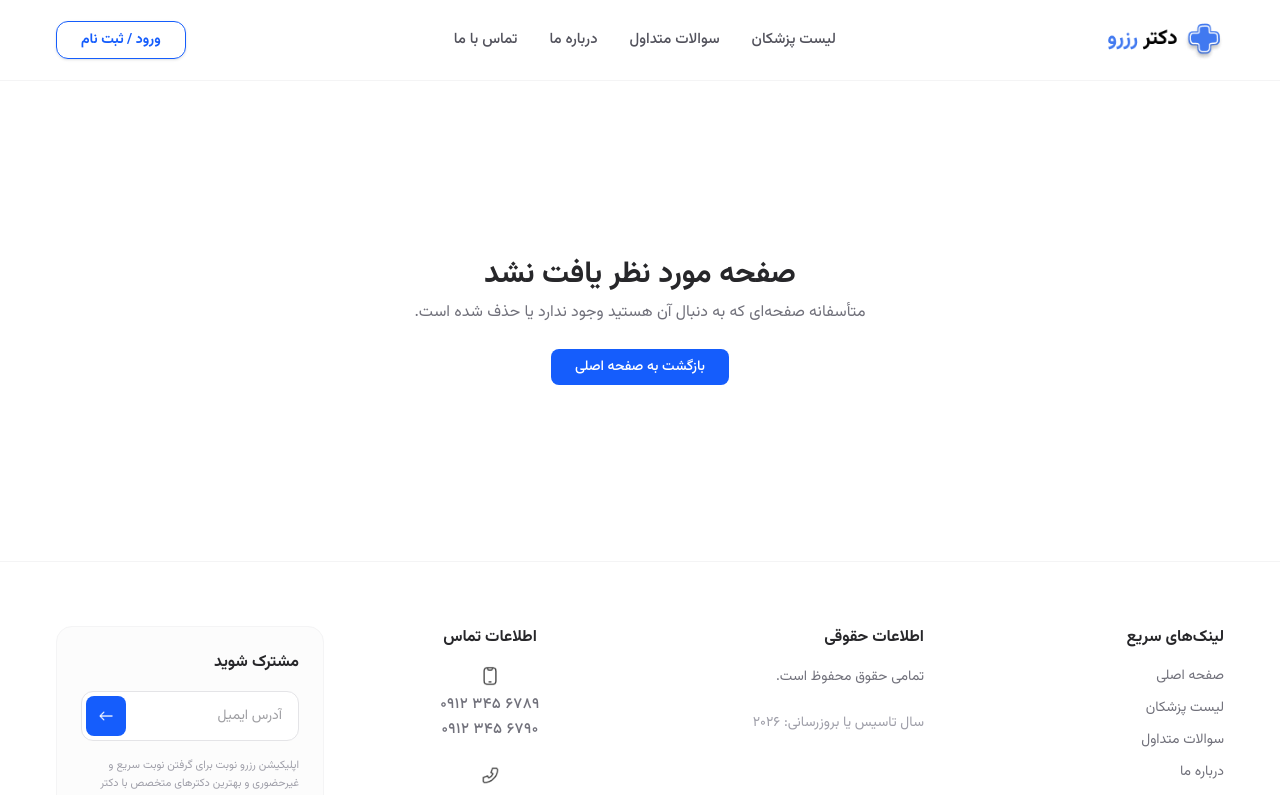
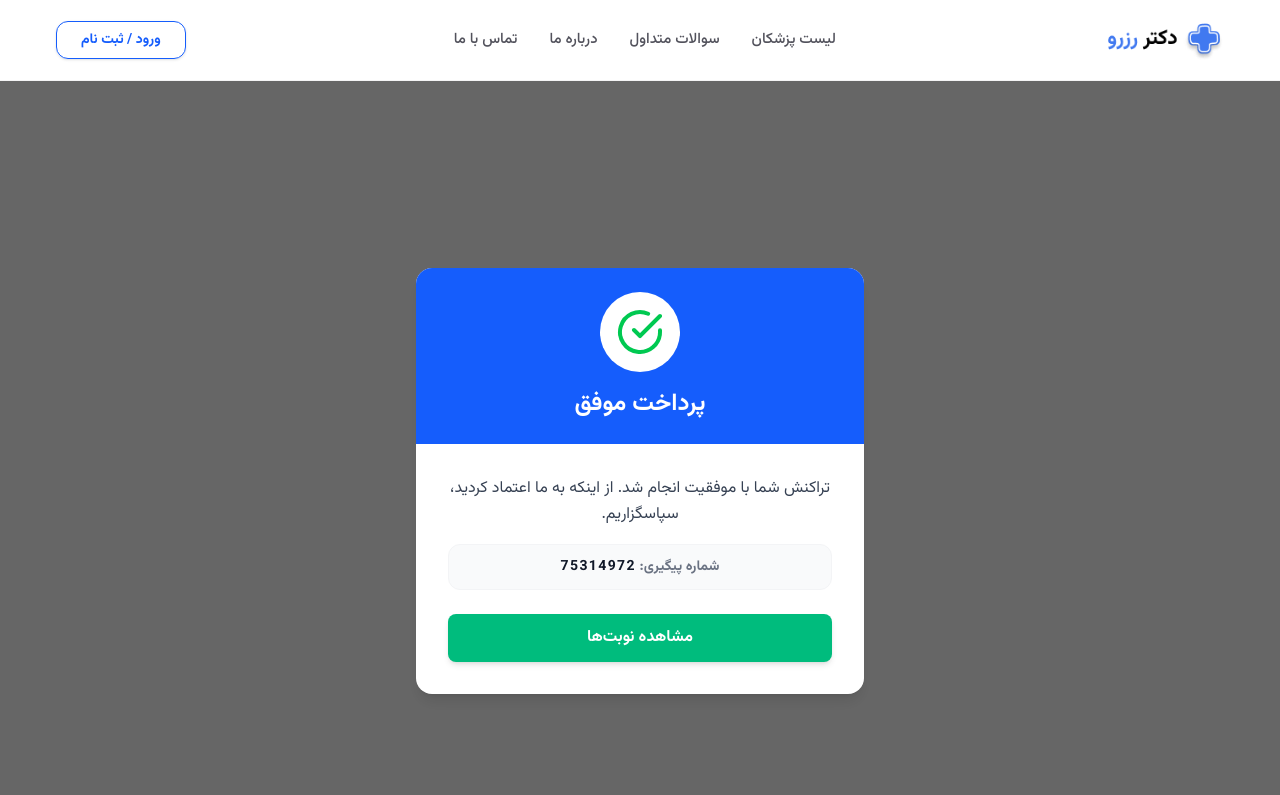
Before and after one commit to mahsa9731/Doctor-reserve-webapp, a Next.js app: page /booking/1/paymentsuccess in a window 1280 px wide. Before the commit this address had no page. Shown: the top 795 px of the page. Built offline with nearby package versions, Linux system fonts and the light colour scheme.

Commit message:
Added paymentsuccess and paymentfailed for OnlineGateway and payment.

```diff
--- a/src/Components/payment/OnlineGateway.tsx
+++ b/src/Components/payment/OnlineGateway.tsx
@@ -1,11 +1,15 @@
 'use client';
-
+import { useRouter, useParams , useSearchParams} from 'next/navigation';
 import React, { useState } from 'react';
 import Image from 'next/image';
 
 export default function OnlineGateway() {
+  const router = useRouter();
+  const params = useParams();
+  const doctorId = params.id;
   const [selectedBank, setSelectedBank] = useState<'saman' | 'parsian'>('saman');
   const [acceptedTerms, setAcceptedTerms] = useState(false);
+
 
   const handlePayment = () => {
     if (!acceptedTerms) {
@@ -13,7 +17,16 @@ export default function OnlineGateway() {
       return;
     }
 
-    alert(`در حال هدایت به درگاه بانک ${selectedBank === 'saman' ? 'سامان' : 'پارسیان'}...`);
+
+    const randomNumber = Math.random();
+
+    if (randomNumber < 0.7) {
+
+      router.push(`/booking/${doctorId}/paymentsuccess`);
+    } else {
+
+      router.push(`/booking/${doctorId}/paymentfailed`);
+    }
   };
 
   return (
@@ -21,7 +34,6 @@ export default function OnlineGateway() {
       <h3 className="text-[18px] font-black text-gray-900 border-b border-gray-50 pb-3">
         درگاه پرداخت آنلاین
       </h3>
-
 
       <div
         onClick={() => setSelectedBank('saman')}
@@ -32,7 +44,6 @@ export default function OnlineGateway() {
         }`}
       >
         <div className="flex items-center gap-3">
-
           <div className="w-10 h-10 relative bg-white rounded-xl border border-gray-100 flex items-center justify-center shadow-sm">
             <Image
               src="/icons/saman.png"
@@ -40,7 +51,7 @@ export default function OnlineGateway() {
               width={30}
               height={30}
               className="object-contain"
-               />
+            />
           </div>
           <div>
             <span className="text-sm font-black text-gray-900 block">درگاه پرداخت بانک سامان</span>
@@ -54,7 +65,6 @@ export default function OnlineGateway() {
           className="w-5 h-5 accent-blue-600"
         />
       </div>
-
 
       <div
         onClick={() => setSelectedBank('parsian')}
@@ -72,7 +82,7 @@ export default function OnlineGateway() {
               width={30}
               height={30}
               className="object-contain"
-               />
+            />
           </div>
           <div>
             <span className="text-sm font-black text-gray-900 block">درگاه پرداخت بانک پارسیان</span>
@@ -86,6 +96,7 @@ export default function OnlineGateway() {
           className="w-5 h-5 accent-blue-600"
         />
       </div>
+
 
       <div className="flex items-center gap-3 bg-gray-50 p-3.5 rounded-xl border border-gray-100">
         <input
--- /dev/null
+++ b/src/app/booking/[id]/paymentfailed/page.tsx
@@ -0,0 +1,57 @@
+import React from 'react';
+import Link from 'next/link';
+import { notFound } from 'next/navigation';
+import { AlertCircle } from 'lucide-react';
+
+interface PaymentFailedPageProps {
+  params: {
+    id: string;
+  };
+}
+
+const PaymentFailedPage: React.FC<PaymentFailedPageProps> = ({ params }) => {
+
+  const bookingId = params.id;
+
+
+  return (
+    <main className="flex min-h-screen flex-col items-center justify-center bg-black/60 p-4 rtl backdrop-blur-sm">
+      <div className="w-full max-w-md overflow-hidden rounded-2xl bg-white shadow-lg">
+        <div className="bg-red-500 p-6 flex flex-col items-center justify-center gap-4 text-center">
+          <div className="flex h-20 w-20 items-center justify-center rounded-full bg-white p-4">
+            <AlertCircle className="text-red-500" size={50} strokeWidth={2} />
+          </div>
+          <h1 className="text-2xl font-bold text-white">
+            پرداخت ناموفق
+          </h1>
+        </div>
+
+        <div className="p-8 text-center">
+          <p className="mb-8 text-gray-700 leading-relaxed">
+            متأسفانه تراکنش شما با خطا مواجه شد و پرداخت انجام نشد. لطفا دوباره تلاش کنید یا با پشتیبانی تماس بگیرید.
+          </p>
+
+
+          <div className="flex flex-col gap-3 sm:flex-row sm:justify-center">
+
+            <Link
+              href={`/booking/${bookingId}/payment`}
+              className="flex-1 rounded-lg bg-blue-600 px-6 py-3 text-center font-semibold text-white shadow-md transition-colors hover:bg-blue-700 focus:outline-none focus:ring-2 focus:ring-blue-300 active:bg-blue-800"
+            >
+              تلاش مجدد
+            </Link>
+
+            <Link
+              href={`/`}
+              className="flex-1 rounded-lg border-2 border-gray-300 bg-white px-6 py-3 text-center font-semibold text-gray-700 transition-colors hover:bg-gray-100 focus:outline-none focus:ring-2 focus:ring-gray-200 active:bg-gray-200"
+            >
+              انصراف
+            </Link>
+          </div>
+        </div>
+      </div>
+    </main>
+  );
+};
+
+export default PaymentFailedPage;
--- /dev/null
+++ b/src/app/booking/[id]/paymentsuccess/page.tsx
@@ -0,0 +1,74 @@
+'use client';
+import React, { useState, useEffect } from 'react';
+import Link from 'next/link';
+import { notFound } from 'next/navigation';
+
+const CheckCircleIcon = () => (
+  <svg
+    xmlns="http://www.w3.org/2000/svg"
+    width="48"
+    height="48"
+    viewBox="0 0 24 24"
+    fill="none"
+    stroke="currentColor"
+    strokeWidth="2"
+    strokeLinecap="round"
+    strokeLinejoin="round"
+    className="text-green-500"
+  >
+    <path d="M22 11.08V12a10 10 0 1 1-5.93-9.14" />
+    <polyline points="22 4 12 14.01 9 11.01" />
+  </svg>
+);
+
+interface PaymentSuccessPageProps {
+  params: {
+    id: string;
+  };
+}
+
+const PaymentSuccessPage: React.FC<PaymentSuccessPageProps> = ({ params }) => {
+  const bookingId = params.id;
+  const [trackingNumber, setTrackingNumber] = useState<string>('');
+
+  useEffect(() => {
+    const randomNum = Math.floor(10000000 + Math.random() * 90000000).toString();
+    setTrackingNumber(randomNum);
+  }, []);
+
+  return (
+    <main className="flex min-h-screen flex-col items-center justify-center bg-black/60 p-4 rtl backdrop-blur-sm">
+      <div className="w-full max-w-md overflow-hidden rounded-2xl bg-white shadow-lg">
+        <div className="bg-blue-600 p-6 flex flex-col items-center justify-center gap-4 text-center">
+          <div className="flex h-20 w-20 items-center justify-center rounded-full bg-white p-4">
+            <CheckCircleIcon />
+          </div>
+          <h1 className="text-2xl font-bold text-white">
+            پرداخت موفق
+          </h1>
+        </div>
+
+        <div className="p-8 text-center">
+          <p className="mb-6 text-gray-700 leading-relaxed">
+            تراکنش شما با موفقیت انجام شد. از اینکه به ما اعتماد کردید، سپاسگزاریم.
+
+            {trackingNumber && (
+              <span className="block mt-4 text-sm font-bold text-gray-500 bg-gray-50 p-3 rounded-xl border border-gray-100">
+                شماره پیگیری: <span className="text-gray-900 font-black tracking-widest">{trackingNumber}</span>
+              </span>
+            )}
+          </p>
+
+          <Link
+            href={`/dashboard`} //dashboard in figma!?
+            className="inline-block w-full rounded-lg bg-emerald-500 px-6 py-3 text-center font-semibold text-white shadow-md transition-colors hover:bg-emerald-600 focus:outline-none focus:ring-2 focus:ring-emerald-300 active:bg-emerald-700"
+          >
+            مشاهده نوبت‌ها
+          </Link>
+        </div>
+      </div>
+    </main>
+  );
+};
+
+export default PaymentSuccessPage;
```
